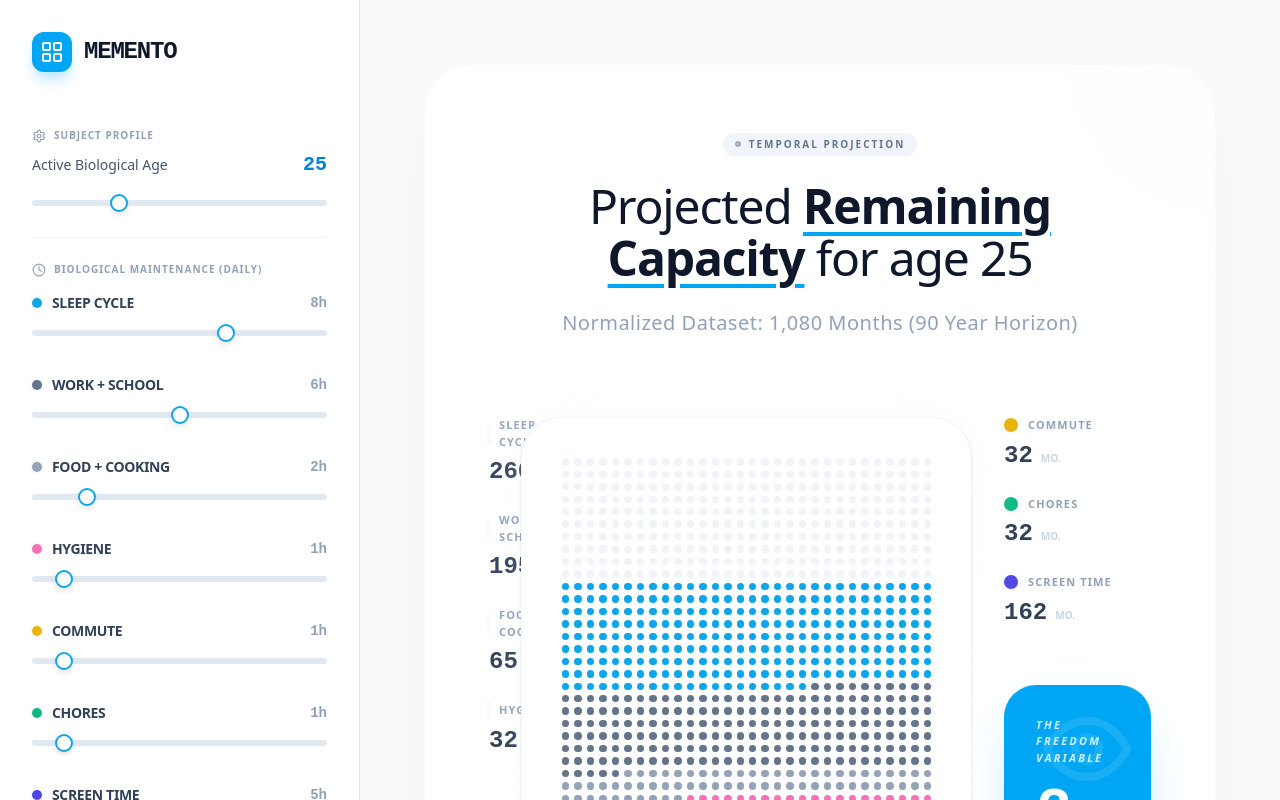
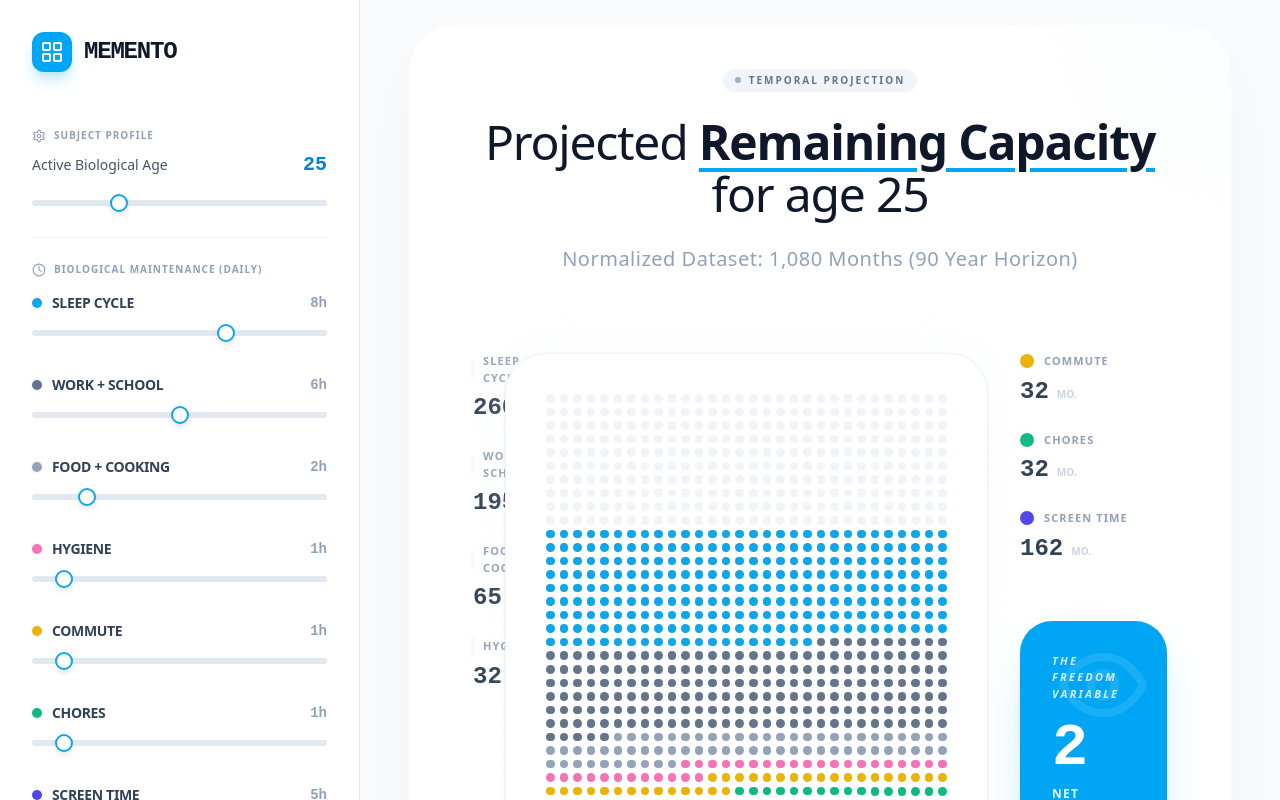
Before and after one commit to nodesagar/memento-life-expectancy, a React (Vite) app: page / in a window 1280 px wide. Shown: the top 800 px of the page. Built offline with nearby package versions, Linux system fonts and the light colour scheme.

Commit message:
style: reduce upper negative space in desktop view

```diff
--- a/src/App.jsx
+++ b/src/App.jsx
@@ -205,10 +205,10 @@ export default function App() {
         </aside>
 
         {/* Main Rendering Area */}
-        <main className="flex-1 min-w-0 p-4 sm:p-8 lg:p-12 xl:p-16 flex flex-col items-center">
+        <main className="flex-1 min-w-0 p-4 sm:p-8 lg:pt-4 lg:pb-12 lg:px-8 xl:pt-6 xl:pb-16 xl:px-12 flex flex-col items-center">
           <div
             ref={chartRef}
-            className="w-full max-w-5xl bg-white rounded-[2rem] sm:rounded-[3rem] p-6 sm:p-12 lg:p-16 shadow-[0_32px_64px_-16px_rgba(0,0,0,0.05)] border border-slate-50 relative overflow-hidden"
+            className="w-full max-w-5xl bg-white rounded-[2rem] sm:rounded-[3rem] p-6 sm:p-12 lg:pt-10 lg:pb-16 lg:px-16 shadow-[0_32px_64px_-16px_rgba(0,0,0,0.05)] border border-slate-50 relative overflow-hidden"
           >
             {/* Background Accent */}
             <div className="absolute top-0 right-0 w-64 h-64 bg-slate-50 rounded-full blur-3xl opacity-50 -translate-y-1/2 translate-x-1/2 pointer-events-none" />
```
